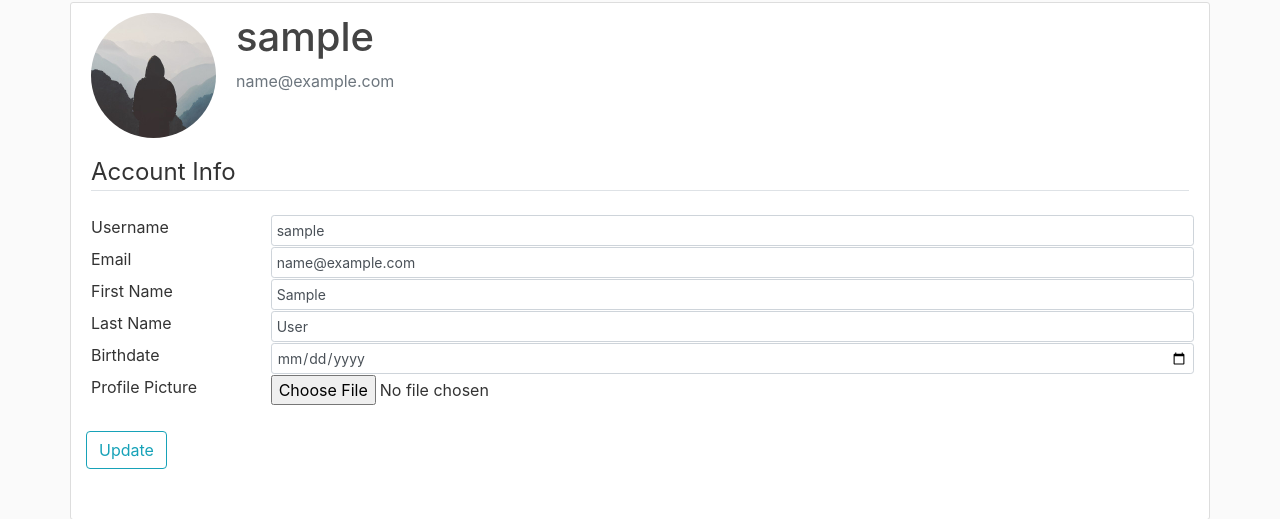
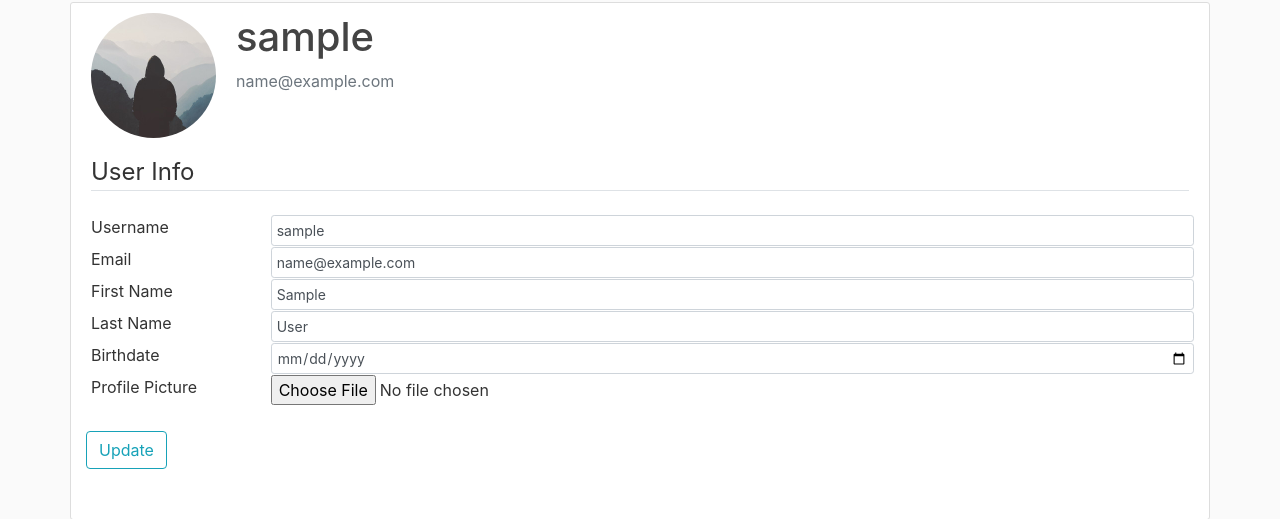
Before and after one commit to MakeICT/MCP-Server, a Flask app: page /account in a window 1280 px wide. Shown: the part 78-597 px from the top of the page. Run offline with Flask 2, Linux system fonts and the light colour scheme; the visitor is signed in with stand-in values (Sample User, id 1); data comes from the database, SQL or seed files in the repository; some libraries are stand-ins or nearby versions.

Commit message:
change heading on account page

```diff
--- a/mcp/templates/account.html
+++ b/mcp/templates/account.html
@@ -11,7 +11,7 @@
         <form class="form form-horizontal" method="POST" action="" enctype="multipart/form-data">
             {{ form.hidden_tag() }}
             <fieldset class="form-group">
-                <legend class="border-bottom mb-4">Account Info</legend>
+                <legend class="border-bottom mb-4">User Info</legend>
                 {% for field in form %}
                     <!-- {{ field.type }} -->
                     {% if field.type=='StringField' %}
```
